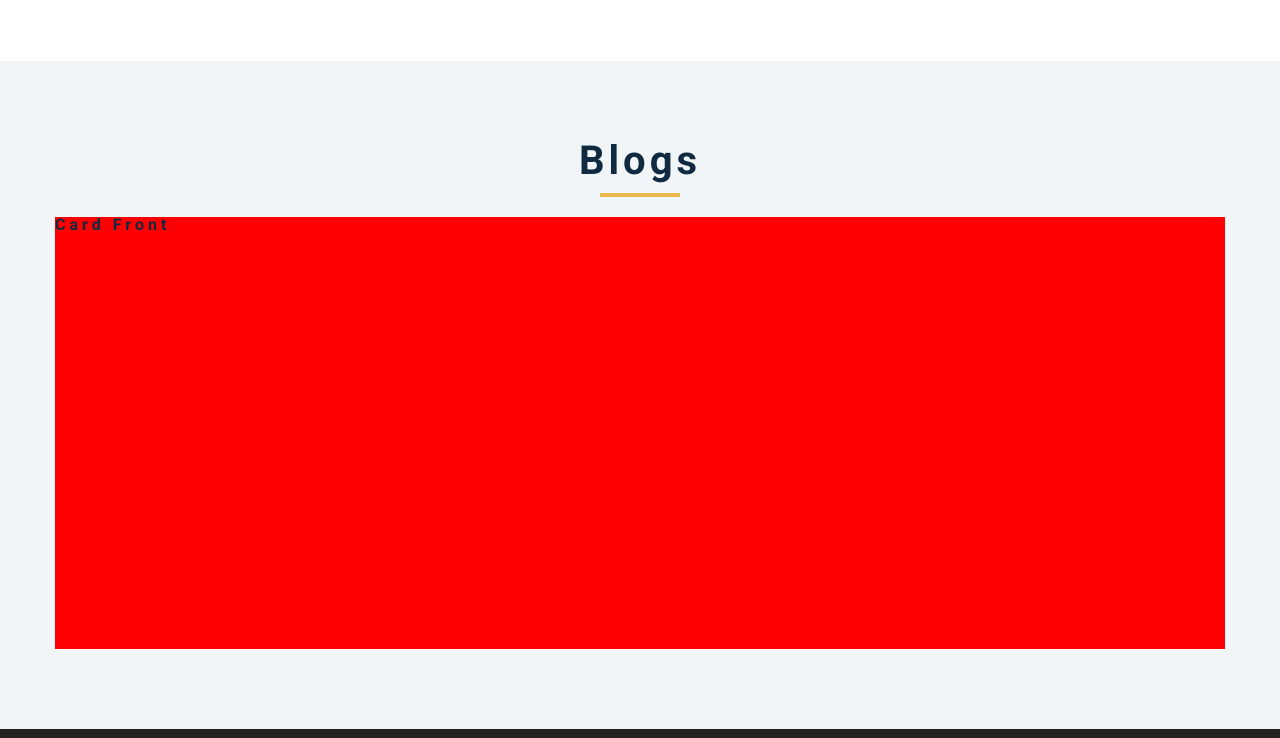
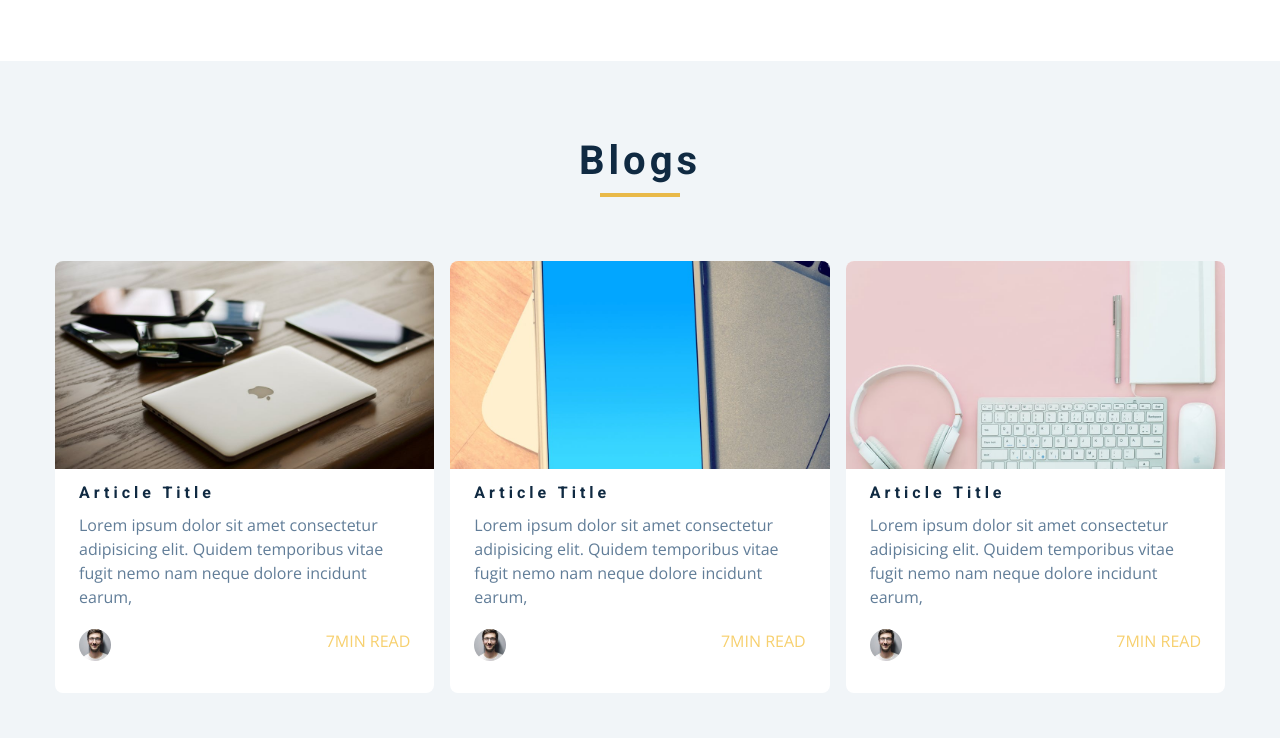
Before and after one commit to dmc4doxo/portfolio1, a plain HTML site: page index.html in a window 1280 px wide. Shown: the part 6000-6738 px from the top of the page. Drawn offline with nearby package versions, Linux system fonts and the light colour scheme.

Commit message:
completed blogs section

```diff
--- a/css/styles.css
+++ b/css/styles.css
@@ -930,11 +930,20 @@ Blog
   background: var(--clr-grey-10);
 }
 
+.blog-center {
+  display: grid;
+  grid-template-columns: repeat(auto-fill, minmax(330px, 1fr));
+  gap: 2rem 1rem;
+}
+
+.blog-title {
+  margin-bottom: 4rem;
+}
 .card {
   height: 27rem;
   position: relative;
   perspective: 1500px;
-  /* what? */
+  margin-bottom: 1rem;
 }
 .card-side {
   transition: all 2s linear;
@@ -944,15 +953,18 @@ Blog
   left: 0;
   width: 100%;
   height: 100%;
+  border-radius: var(--radius);
 }
 
 .card-front {
-  background: red;
+  background: var(--clr-white);
 }
 
 .card-back {
-  background: green;
+  background: var(--clr-primary-5);
   transform: rotateY(180deg);
+  display: grid;
+  place-items: center;
 }
 
 .card:hover .card-front {
@@ -961,6 +973,36 @@ Blog
 
 .card:hover .card-back {
   transform: rotateY(0);
+}
+/* ===Rest of the style */
+
+.card-front img {
+  height: 13rem;
+  object-fit: cover;
+  border-top-left-radius: var(--radius);
+  border-top-right-radius: var(--radius);
+}
+.card-info {
+  padding: 1rem 1.5rem;
+}
+
+.card-footer {
+  display: grid;
+  grid-template-columns: 1fr 1fr;
+}
+
+.card-footer img {
+  height: 2rem;
+  width: 2rem;
+  border-radius: 50%;
+}
+
+.card-footer p {
+  scroll-margin-bottom: 0;
+  /* text-align: right; */
+  justify-self: end;
+  text-transform: uppercase;
+  color: var(--clr-primary-6);
 }
 
 /*
--- a/index.html
+++ b/index.html
@@ -530,11 +530,95 @@
         <div class="card">
           <!-- card front -->
           <div class="card-side card-front">
-            <h4>card front</h4>
+            <img src="./images/project-1.jpeg" alt="" />
+            <div class="card-info">
+              <h4>article title</h4>
+              <p>
+                Lorem ipsum dolor sit amet consectetur adipisicing elit. Quidem
+                temporibus vitae fugit nemo nam neque dolore incidunt earum,
+              </p>
+
+              <div class="card-footer">
+                <img src="./images/hero-img-small.jpeg" alt="author photo" />
+                <p>7min read</p>
+              </div>
+            </div>
           </div>
           <!-- card back -->
           <div class="card-side card-back">
-            <h4>card back</h4>
+            <button class="btn">read more</button>
+          </div>
+        </div>
+        <!-- end of single article -->
+        <!-- single article -->
+        <div class="card">
+          <!-- card front -->
+          <div class="card-side card-front">
+            <img src="./images/project-2.jpeg" alt="" />
+            <div class="card-info">
+              <h4>article title</h4>
+              <p>
+                Lorem ipsum dolor sit amet consectetur adipisicing elit. Quidem
+                temporibus vitae fugit nemo nam neque dolore incidunt earum,
+              </p>
+
+              <div class="card-footer">
+                <img src="./images/hero-img-small.jpeg" alt="author photo" />
+                <p>7min read</p>
+              </div>
+            </div>
+          </div>
+          <!-- card back -->
+          <div class="card-side card-back">
+            <button class="btn">read more</button>
+          </div>
+        </div>
+        <!-- end of single article -->
+        <!-- single article -->
+        <div class="card">
+          <!-- card front -->
+          <div class="card-side card-front">
+            <img src="./images/project-3.jpeg" alt="" />
+            <div class="card-info">
+              <h4>article title</h4>
+              <p>
+                Lorem ipsum dolor sit amet consectetur adipisicing elit. Quidem
+                temporibus vitae fugit nemo nam neque dolore incidunt earum,
+              </p>
+
+              <div class="card-footer">
+                <img src="./images/hero-img-small.jpeg" alt="author photo" />
+                <p>7min read</p>
+              </div>
+            </div>
+          </div>
+          <!-- card back -->
+          <div class="card-side card-back">
+            <button class="btn">read more</button>
+          </div>
+        </div>
+        <!-- end of single article -->
+        <!-- single article -->
+        <div class="card">
+          <!-- card front -->
+          <div class="card-side card-front">
+            <img src="./images/project-4.jpeg" alt="" />
+            <div class="card-info">
+              <h4>article title</h4>
+              <p>
+                Lorem ipsum dolor sit amet consectetur adipisicing elit. Quidem
+                temporibus vitae fugit nemo nam neque dolore incidunt earum,
+              </p>
+
+              <div class="card-footer">
+                <img src="./images/hero-img-small.jpeg" alt="author photo" />
+                <p>7min read</p>
+              </div>
+            </div>
+          </div>
+          <!-- card back -->
+          <div class="card-side card-back">
+            <button class="btn">read more</button>
           </div>
         </div>
         <!-- end of single article -->
```
